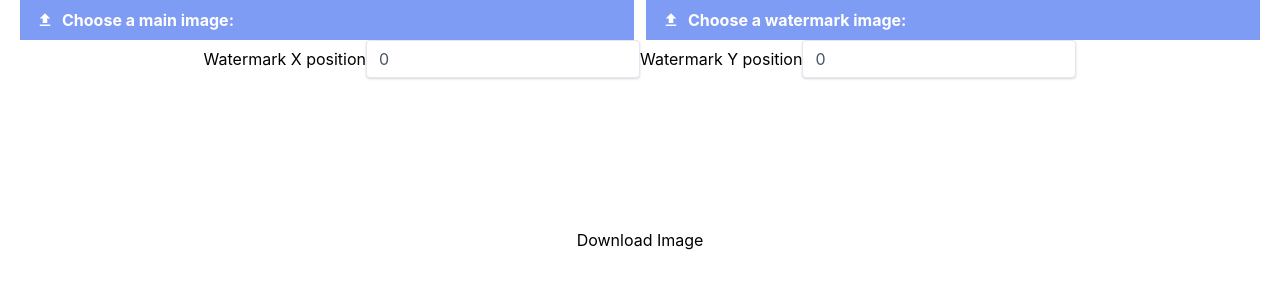
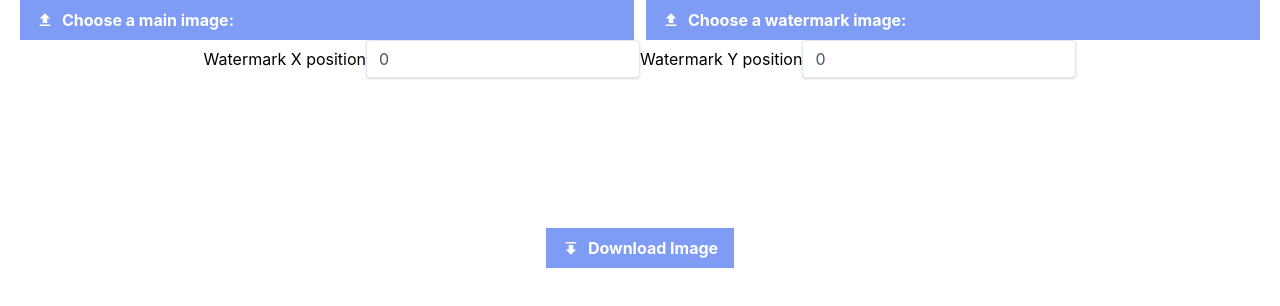
Before and after one commit to MatanAvneri/watermarker, a React (Create React App) app: page / in a window 1280 px wide. Shown: the top 306 px of the page. Built offline with nearby package versions, Linux system fonts and the light colour scheme.

Commit message:
add styling

```diff
--- a/src/Canvas.tsx
+++ b/src/Canvas.tsx
@@ -47,7 +47,18 @@ const Canvas = ({ imageSrc, watermarkSrc, watermarkX = 0, watermarkY = 0, ...pro
   return (
     <div className='text-center'>
       <canvas className='m-auto' ref={canvasRef} {...props} />
-      <a download='image.png' href={canvasImageLink}>Download Image</a>
+      <div className="overflow-hidden relative inline-block">
+        <button className="bg-indigo-400 hover:bg-indigo-500 text-white font-bold py-2 px-4 w-full inline-flex items-center">
+          <svg className='transform rotate-180' fill="#FFF" height="18" viewBox="0 0 24 24" width="18" xmlns="http://www.w3.org/2000/svg">
+            <path d="M0 0h24v24H0z" fill="none" />
+            <path d="M9 16h6v-6h4l-7-7-7 7h4zm-4 2h14v2H5z" />
+          </svg>
+          <span className="ml-2">Download Image</span>
+        </button>
+        <a className='cursor-pointer absolute block opacity-0 top-0 left-0 bottom-0 right-0 w-full'
+          download='image.png'
+          href={canvasImageLink} />
+      </div>
     </div>
   )
 }
```
